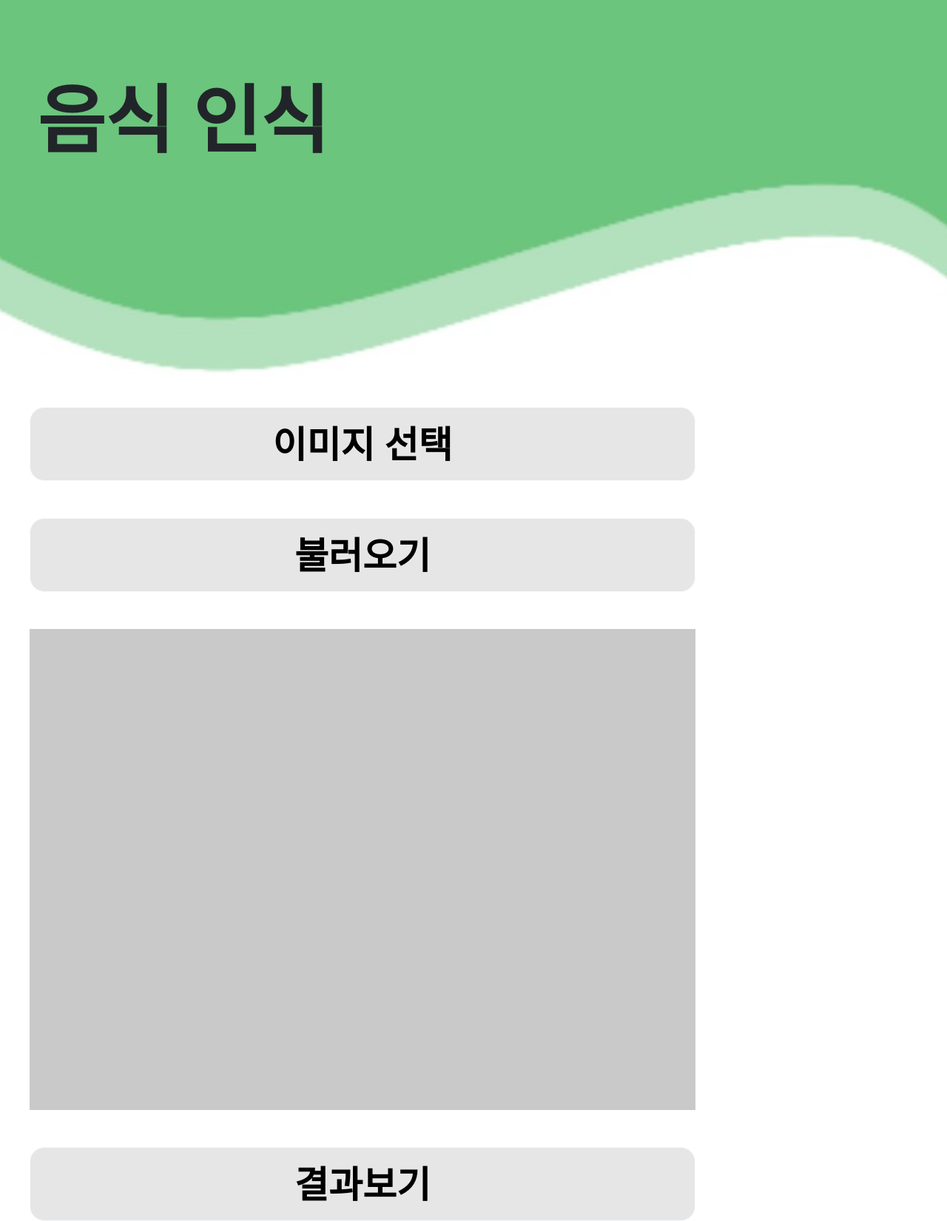
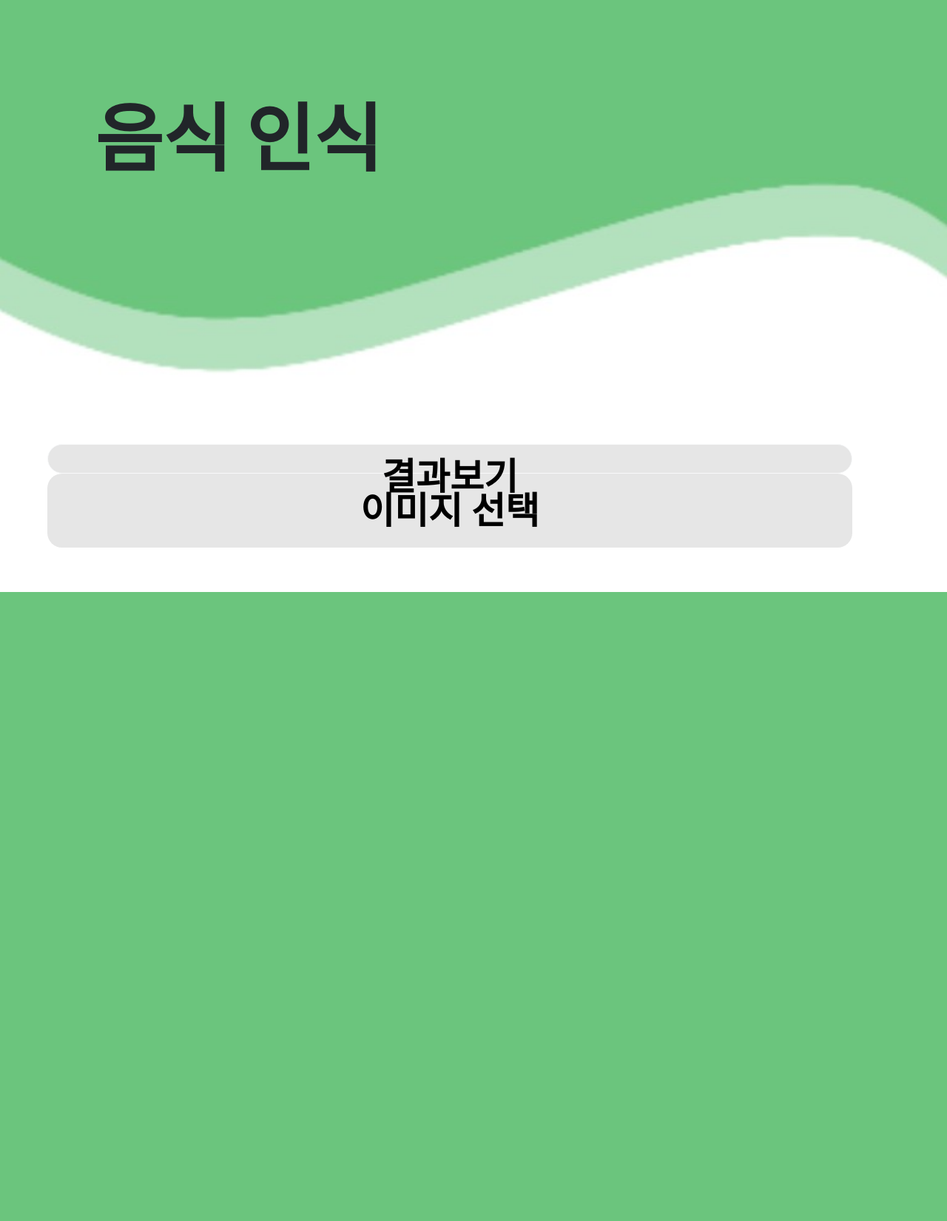
Before and after one commit to jisoolee11/hanium, a Python web app: template templates/home/upload.html in a window 1280 px wide. Shown: the whole page at 74% size. After the commit the page ends 800 px from the top, so only its background shows below. Run offline with Jinja, Linux system fonts and the light colour scheme; the template is opened without the code that fills it, so the values that code supplies are empty; some libraries are stand-ins or nearby versions; some web fonts are replaced.

Commit message:
upload css

```diff
--- a/templates/auth/login.html
+++ b/templates/auth/login.html
@@ -88,13 +88,13 @@
 <body>
     <p class="title">calorie for diet</p>
 
-    <!-- {% with messages = get_flashed_messages() %}
+    {% with messages = get_flashed_messages() %}
     {% if messages %}
     <div class="notification is-danger">
         {{ messages[0] }}
     </div>
     {% endif %}
-    {% endwith %} -->
+    {% endwith %}
 
     <form method="POST" action="/login">
         <div class="loginform">
@@ -102,7 +102,7 @@
                 <div class="idfield">
                     <p>아이디</p>
                     <div class="input">
-                        <input type="text" name="id" placeholder="아이디를 입력하세요."><br>
+                        <input type="text" name="email" placeholder="아이디를 입력하세요."><br>
                     </div>
                 </div>
 
--- a/templates/home/upload.html
+++ b/templates/home/upload.html
@@ -1,6 +1,8 @@
 <!DOCTYPE html>
 <html>
-  <link href="https://cdn.jsdelivr.net/npm/bootstrap@5.1.1/dist/css/bootstrap.min.css" rel="stylesheet" integrity="sha384-F3w7mX95PdgyTmZZMECAngseQB83DfGTowi0iMjiWaeVhAn4FJkqJByhZMI3AhiU" crossorigin="anonymous">
+<link href="https://cdn.jsdelivr.net/npm/bootstrap@5.1.1/dist/css/bootstrap.min.css" rel="stylesheet"
+  integrity="sha384-F3w7mX95PdgyTmZZMECAngseQB83DfGTowi0iMjiWaeVhAn4FJkqJByhZMI3AhiU" crossorigin="anonymous">
+
 <head>
   <link rel="stylesheet" href="https://maxcdn.bootstrapcdn.com/bootstrap/4.0.0/css/bootstrap.min.css"
     integrity="sha384-Gn5384xqQ1aoWXA+058RXPxPg6fy4IWvTNh0E263XmFcJlSAwiGgFAW/dAiS6JXm" crossorigin="anonymous">
@@ -14,26 +16,30 @@
     integrity="sha384-EVSTQN3/azprG1Anm3QDgpJLIm9Nao0Yz1ztcQTwFspd3yD65VohhpuuCOmLASjC" crossorigin="anonymous">
   <!-- JavaScript Bundle with Popper -->
   <script src="https://cdn.jsdelivr.net/npm/bootstrap@5.0.2/dist/js/bootstrap.bundle.min.js"
-      integrity="sha384-MrcW6ZMFYlzcLA8Nl+NtUVF0sA7MsXsP1UyJoMp4YLEuNSfAP+JcXn/tWtIaxVXM"
-      crossorigin="anonymous">
+    integrity="sha384-MrcW6ZMFYlzcLA8Nl+NtUVF0sA7MsXsP1UyJoMp4YLEuNSfAP+JcXn/tWtIaxVXM" crossorigin="anonymous">
     </script>
 
+  <link rel="stylesheet" href="https://maxcdn.bootstrapcdn.com/bootstrap/4.0.0/css/bootstrap.min.css"
+    integrity="sha384-Gn5384xqQ1aoWXA+058RXPxPg6fy4IWvTNh0E263XmFcJlSAwiGgFAW/dAiS6JXm" crossorigin="anonymous">
+  <title>Caloire 4 Diet</title>
+
   <style>
-
     @import url('https://fonts.googleapis.com/css2?family=Nanum+Myeongjo:wght@700&family=Noto+Sans+KR:wght@300&family=Noto+Serif+KR:wght@900&display=swap');
 
-        a { text-decoration:none !important }
+    a {
+      text-decoration: none !important
+    }
 
     .background {
+      width: 100%;
       background-image: url('static/wave2.jpg');
       background-size: cover;
       background-repeat: no-repeat;
     }
 
     .title {
-          margin-left: 50px;
-          margin-top: 100px;
-          height: 300px;
+      margin-left: 10%;
+      margin-top: 10%;
     }
 
     .name {
@@ -41,14 +47,33 @@
       font-size: 100px;
     }
 
-        .image_select {
-          margin-top: 150px;
+    .image_select label {
+      margin-top: 30%;
+      margin-left: 5%;
+      width: 85%;
+      height: 20%;
+      background-color: rgb(230, 230, 230);
+      cursor: pointer;
+      border-radius: 20px;
+      line-height: 100px;
+    }
+
+    .image_select input[type="file"] {
+      /* 파일 필드 숨기기 */
+      position: absolute;
+      width: 1px;
+      height: 1px;
+      padding: 0;
+      margin: -1px;
+      overflow: hidden;
+      clip: rect(0, 0, 0, 0);
+      border: 0;
     }
 
     .btn {
-          margin-left: 40px;
-          width: 900px;
-          height: 100px;
+      margin-left: 5%;
+      width: 85%;
+      height: 5%;
       background-color: rgb(230, 230, 230);
       border-radius: 20px;
     }
@@ -57,104 +82,53 @@
       color: black;
       font-weight: 700;
       font-size: 50px;
+      text-align: center;
     }
 
-        .load {
-          margin-top: 50px;
+    /* .load {
+      margin-top: 10%;
+    } */
+
+    /* .pic {
+      margin-top: 10%;
+      margin-left: 5%;
+      width: 85%;
+      height: 650px;
+      background-color: rgb(201, 201, 201);
+    } */
+
+    button {
+      position: absolute;
+      bottom: 20%;
     }
 
-        .pic {
-          margin-top: 50px;
-          margin-left: 40px;
-          width: 900px;
-          height: 650px;
-          background-color: rgb(201, 201, 201);
+    img {
+      position: fixed;
+      top: 35%;
+      left: 5%;
+      width: 85%;
+      height: 35%;
     }
-
-        .result {
-          margin-top: 50px;
-        }
-
-
   </style>
 </head>
 
 <body class="background">
-
     <div class="title">
       <h1 class="name">음식 인식</h1>
     </div>
 
     <div class="image_select">
-      <button type="button" class="btn btn-light"><a class=font href="">이미지 선택</a></button>
-    </div>
-
-    <div class="load">
-      <button type="button" class="btn btn-light"><a class=font href="">불러오기</a></button>
-    </div>
-
-    <div class=pic>
-
+      <form action="/predict" method="post" enctype="multipart/form-data">
+        <label for="file" class="font">이미지 선택</label>
+        <input type="file" id="file" name="file" onchange="test()" />
+      </form>
     </div>
 
     <div class="result">
-      <button type="button" class="btn btn-light"><a class=font href="">결과보기</a></button>
+      <button type="submit" class="btn btn-light font">결과보기</button>
     </div>
 
-
-
-</body>
-
-</html>
-
-<!-- <html>
-
-<head>
-  <link rel="stylesheet" href="https://maxcdn.bootstrapcdn.com/bootstrap/4.0.0/css/bootstrap.min.css"
-    integrity="sha384-Gn5384xqQ1aoWXA+058RXPxPg6fy4IWvTNh0E263XmFcJlSAwiGgFAW/dAiS6JXm" crossorigin="anonymous">
-  <title>Caloire 4 Diet</title>
-
-  font
-  <link href="https://fonts.googleapis.com/css2?family=Sunflower:wght@300&display=swap" rel="stylesheet">
-
-  CSS only
-  <link href="https://cdn.jsdelivr.net/npm/bootstrap@5.0.2/dist/css/bootstrap.min.css" rel="stylesheet"
-      integrity="sha384-EVSTQN3/azprG1Anm3QDgpJLIm9Nao0Yz1ztcQTwFspd3yD65VohhpuuCOmLASjC" crossorigin="anonymous">
-  JavaScript Bundle with Popper
-  <script src="https://cdn.jsdelivr.net/npm/bootstrap@5.0.2/dist/js/bootstrap.bundle.min.js"
-      integrity="sha384-MrcW6ZMFYlzcLA8Nl+NtUVF0sA7MsXsP1UyJoMp4YLEuNSfAP+JcXn/tWtIaxVXM"
-      crossorigin="anonymous">
-  </script>
-
-  <style>
-      * {
-            font-family: 'Sunflower', sans-serif;
-        }
-
-      .title {
-          text-align: center;
-          font-size: 50px;
-      }
-
-      .col-sm {
-          padding: 50px;
-      }
-  </style>
-
-</head>
-
-<body>
-
-<div class="col-sm">
-    {% include 'home/side.html' %}
-
-    <form action="/predict" method="post" enctype="multipart/form-data">
-        <input type="file" id="file" name="file" onchange="test()"/>
-        <button type=button onclick='test()'>Display</button>
-        <input type="submit" value="Upload">
-    </form>
-</div>
-
+    <!-- {% include 'home/side.html' %} -->
 
   <script>
     function test() {
@@ -168,6 +142,7 @@
       reader.readAsDataURL(file);
     }
   </script>
+
 </body>
 
-</html> -->
+</html>
```
Lines whose indentation alone changed are shown as unchanged.
